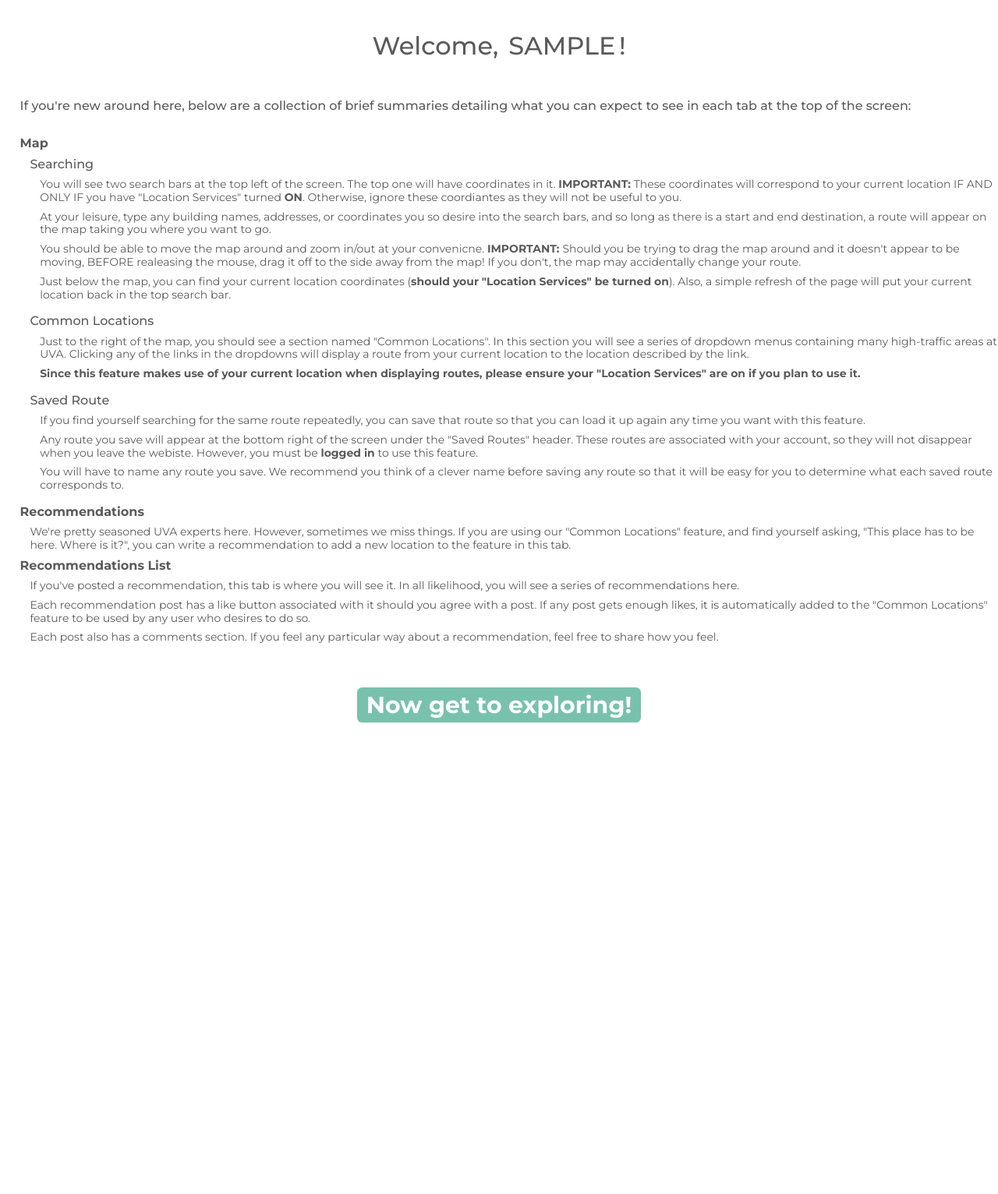
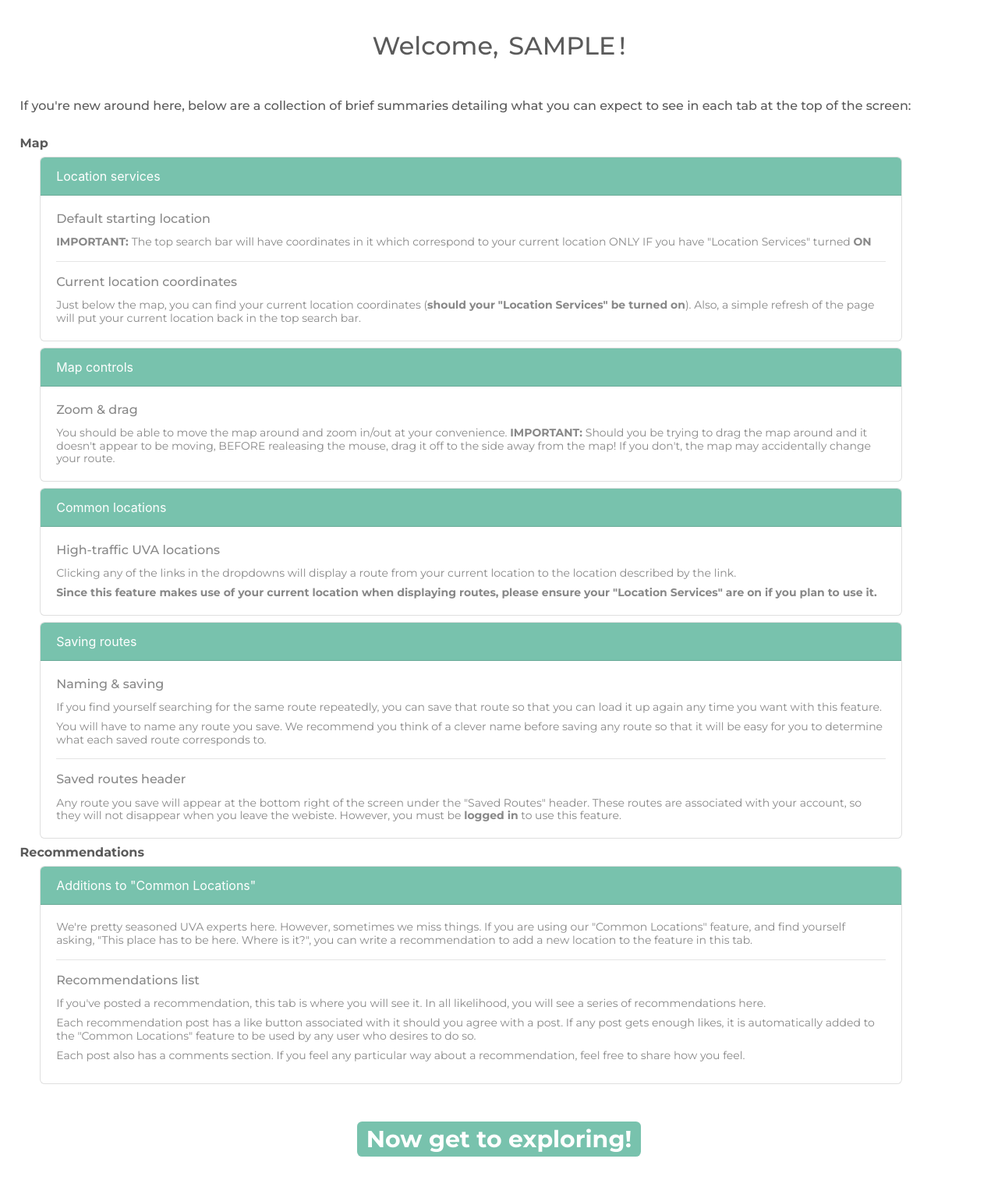
Before and after one commit to MrMabogo/campusmap, a Django app: page /maps/uva-locations-find in a window 1280 px wide. Shown: the part 56-1588 px from the top of the page at 78% size. Before the commit the page ends 983 px from the top, so only its background shows below. Run offline with Django 3.2, Linux system fonts and the light colour scheme; the visitor is signed in with stand-in values (Sample User, id 1); some libraries are stand-ins or nearby versions.

Commit message:
home page cards

```diff
--- a/CampusMapB-06/settings.py
+++ b/CampusMapB-06/settings.py
@@ -27,7 +27,7 @@
 # SECURITY WARNING: don't run with debug turned on in production!
 DEBUG = False
 
-ALLOWED_HOSTS = ['campusmap-b-06.herokuapp.com'] #, '127.0.0.1']
+ALLOWED_HOSTS = ['campusmap-b-06.herokuapp.com', '127.0.0.1']
 
 # Application definition
 
@@ -138,7 +138,7 @@
 USE_TZ = True
 
 
-SECURE_SSL_REDIRECT = True
+SECURE_SSL_REDIRECT = False
 
 # Static files (CSS, JavaScript, Images)
 # https://docs.djangoproject.com/en/3.1/howto/static-files/
--- a/maps/templates/maps/index.html
+++ b/maps/templates/maps/index.html
@@ -57,56 +57,70 @@
         <div class="small_indent">
             <h6><strong>Map</strong></h6>
         </div>
-        <div class="med_indent">
-            <h6>Searching</h6>
+        <div class="large_indent">
+            <div class="card mb-2" style="width: 90%">
+                <div class="card-header bg-primary text-white">Location services</div>
+                <div class="card-body">
+                    <h6 class="card-title">Default starting location</h6>
+                    <h6 class="card-text"><small><strong>IMPORTANT: </strong>The top search bar will have coordinates in it which correspond to your current location ONLY IF you have "Location Services" turned <strong>ON</strong></small></h6>
+                    <hr>
+                    <h6 class="card-title">Current location coordinates</h6>
+                    <h6 class="card-text"><small>Just below the map, you can find your current location coordinates (<strong>should your "Location Services" be turned on</strong>). Also, a simple refresh of the page will put your current location back in the top search bar.</small></h6>
                 </div>
-        <ul class="list-unstyled">
+            </div>
+            <div class="card mb-2" style="width: 90%">
+                <div class="card-header bg-primary text-white">Map controls</div>
+                <div class="card-body">
+                    <h6 class="card-title">Zoom & drag</h6>
+                    <h6 class="card-text"><small>You should be able to move the map around and zoom in/out at your convenience. <strong>IMPORTANT: </strong>Should you be trying to drag the map around and it doesn't appear to be moving, BEFORE realeasing the mouse, drag it off to the side away from the map! If you don't, the map may accidentally change your route.</small></h6>
+                </div>
+            </div>
+        </div>
         <div class="large_indent">
-                <li><h6><small>You will see two search bars at the top left of the screen. The top one will have coordinates in it. <strong>IMPORTANT: </strong>These coordinates will correspond to your current location IF AND ONLY IF you have "Location Services" turned <strong>ON</strong>. Otherwise, ignore these coordiantes as they will not be useful to you.</small></h6></li>
-                <li><h6><small>At your leisure, type any building names, addresses, or coordinates you so desire into the search bars, and so long as there is a start and end destination, a route will appear on the map taking you where you want to go.</small></h6></li>
-                <li><h6><small>You should be able to move the map around and zoom in/out at your convenicne. <strong>IMPORTANT: </strong>Should you be trying to drag the map around and it doesn't appear to be moving, BEFORE realeasing the mouse, drag it off to the side away from the map! If you don't, the map may accidentally change your route.</small></h6></li>
-                <li><h6><small>Just below the map, you can find your current location coordinates (<strong>should your "Location Services" be turned on</strong>). Also, a simple refresh of the page will put your current location back in the top search bar.</small></h6></li>
+            <div class="card mb-2" style="width: 90%">
+                <div class="card-header bg-primary text-white">Common locations</div>
+                <div class="card-body">
+                    <h6 class="card-title">High-traffic UVA locations</h6>
+                    <h6 class="card-text"><small>Clicking any of the links in the dropdowns will display a route from your current location to the location described by the link.</small></h6>
+                    <h6 class="card-text"><small><strong>Since this feature makes use of your current location when displaying routes, please ensure your "Location Services" are on if you plan to use it.</strong></small></h6>
                 </div>
-        </ul>
-        <div class="med_indent">
-           <h6>Common Locations</h6>
             </div>
-        <ul class="list-unstyled">
+        </div>
         <div class="large_indent">
-                <li><h6><small>Just to the right of the map, you should see a section named "Common Locations". In this section you will see a series of dropdown menus containing many high-traffic areas at UVA. Clicking any of the links in the dropdowns will display a route from your current location to the location described by the link.</small></h6></li>
-                <li><h6><small><strong>Since this feature makes use of your current location when displaying routes, please ensure your "Location Services" are on if you plan to use it.</strong></small></h6></li>
+            <div class="card mb-2" style="width: 90%">
+                <div class="card-header bg-primary text-white">Saving routes</div>
+                <div class="card-body">
+                    <h6 class="card-title">Naming & saving</h6>
+                    <h6 class="card-text"><small>If you find yourself searching for the same route repeatedly, you can save that route so that you can load it up again any time you want with this feature.</small></h6>
+                    <h6 class="card-text"><small>You will have to name any route you save. We recommend you think of a clever name before saving any route so that it will be easy for you to determine what each saved route corresponds to.</small></h6>
+                    <hr>
+                    <h6 class="card-title">Saved routes header</h6>
+                    <h6 class="card-text"><small>Any route you save will appear at the bottom right of the screen under the "Saved Routes" header. These routes are associated with your account, so they will not disappear when you leave the webiste. However, you must be <strong>logged in</strong> to use this feature.</small></h6>
                 </div>
-        </ul>
-        <div class="med_indent">
-           <h6>Saved Route</h6>
             </div>
-        <ul class="list-unstyled">
-            <div class="large_indent">
-                <li><h6><small>If you find yourself searching for the same route repeatedly, you can save that route so that you can load it up again any time you want with this feature.</small></h6></li>
-                <li><h6><small>Any route you save will appear at the bottom right of the screen under the "Saved Routes" header. These routes are associated with your account, so they will not disappear when you leave the webiste. However, you must be <strong>logged in</strong> to use this feature.</small></h6></li>
-                <li><h6><small>You will have to name any route you save. We recommend you think of a clever name before saving any route so that it will be easy for you to determine what each saved route corresponds to.</small></h6></li>
         </div>
-        </ul>
         <div class="small_indent">
             <h6><strong>Recommendations</strong></h6>
         </div>
-        <div class="med_indent">
-            <h6><small>We're pretty seasoned UVA experts here. However, sometimes we miss things. If you are using our "Common Locations" feature, and find yourself asking, "This place has to be here. Where is it?", you can write a recommendation to add a new location to the feature in this tab.</small></h6>
+        <div class="large_indent">
+            <div class="card mb-2" style="width: 90%">
+                <div class="card-header bg-primary text-white">Additions to "Common Locations"</div>
+                <div class="card-body">
+                    <h6 class="card-text"><small>We're pretty seasoned UVA experts here. However, sometimes we miss things. If you are using our "Common Locations" feature, and find yourself asking, "This place has to be here. Where is it?", you can write a recommendation to add a new location to the feature in this tab.</small></h6>
+                    <hr>
+                    <h6 class="card-title">Recommendations list</h6>
+                    <h6 class="card-text"><small>If you've posted a recommendation, this tab is where you will see it. In all likelihood, you will see a series of recommendations here.</small></h6>
+                    <h6 class="card-text"><small>Each recommendation post has a like button associated with it should you agree with a post. If any post gets enough likes, it is automatically added to the "Common Locations" feature to be used by any user who desires to do so.</small></h6>
+                    <h6 class="card-text"><small>Each post also has a comments section. If you feel any particular way about a recommendation, feel free to share how you feel.<small></h6>
                 </div>
-        <div class="small_indent">
-            <h6><strong>Recommendations List</strong></h6>
             </div>
-        <div class="med_indent">
-            <ul class="list-unstyled">
-            <li><h6><small>If you've posted a recommendation, this tab is where you will see it. In all likelihood, you will see a series of recommendations here.</small></h6></li>
-            <li><h6><small>Each recommendation post has a like button associated with it should you agree with a post. If any post gets enough likes, it is automatically added to the "Common Locations" feature to be used by any user who desires to do so.</small></h6></li>
-            <li><h6><small>Each post also has a comments section. If you feel any particular way about a recommendation, feel free to share how you feel.<small></h6></li>
-            </ul>
         </div>
     </div>
     <div class="text-center">
         <div class="spacer"></div>
+        <a class="text-decoration-none" href="{% url 'maps:default' %}">
             <h1><span class="badge bg-primary">Now get to exploring!</span></h1>
+        </a>
         <div class="spacer"></div>
     </div>
 {% else %}
```
Lines whose indentation alone changed are shown as unchanged.
